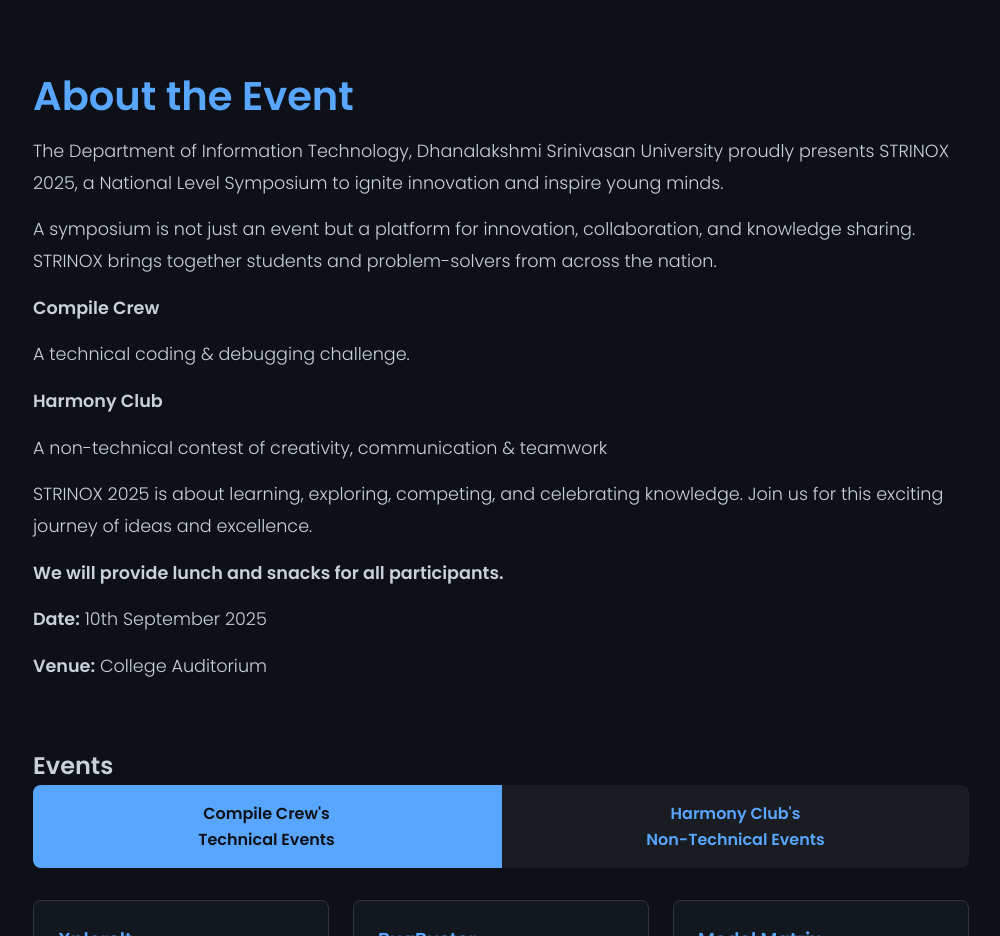
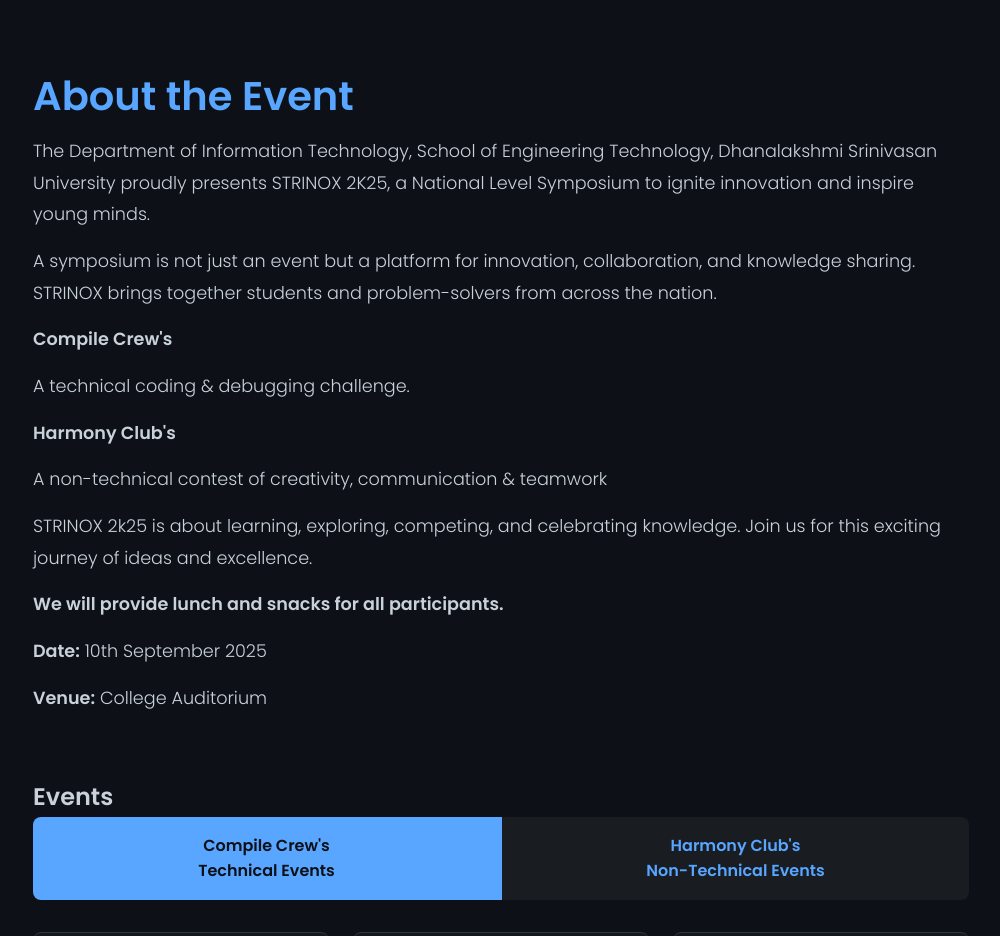
Before and after one commit to Strinox2k25/Strinox, a plain HTML site: page index.html in a window 1280 px wide. Shown: the part 820-1756 px from the top of the page, without its empty margins (139-1139 px from the left). Drawn offline with Linux system fonts and the light colour scheme.

Commit message:
Update index.html

```diff
--- a/index.html
+++ b/index.html
@@ -403,14 +403,14 @@
 <main>
   <section class="intro" id="about">
     <h2>About the Event</h2>
-    <p>The Department of Information Technology, Dhanalakshmi Srinivasan University proudly presents STRINOX 2025, a National Level Symposium to ignite innovation and inspire young minds.</p>
+    <p>The Department of Information Technology, School of Engineering Technology, Dhanalakshmi Srinivasan University proudly presents STRINOX 2K25, a National Level Symposium to ignite innovation and inspire young minds.</p>
 
 <p>A symposium is not just an event but a platform for innovation, collaboration, and knowledge sharing. STRINOX brings together students and problem-solvers from across the nation.</p>
 
-<p><strong>Compile Crew</strong></p> <p> A technical coding & debugging challenge.</p>
-<p><strong>Harmony Club</strong><p>A non-technical contest of creativity, communication & teamwork</p>
+<p><strong>Compile Crew's</strong></p> <p> A technical coding & debugging challenge.</p>
+<p><strong>Harmony Club's</strong><p>A non-technical contest of creativity, communication & teamwork</p>
 
-<p>STRINOX 2025 is about learning, exploring, competing, and celebrating knowledge. Join us for this exciting journey of ideas and excellence.</p>
+<p>STRINOX 2k25 is about learning, exploring, competing, and celebrating knowledge. Join us for this exciting journey of ideas and excellence.</p>
 
 <p><strong> We will provide lunch and snacks for all participants.</strong></p>
 
```
